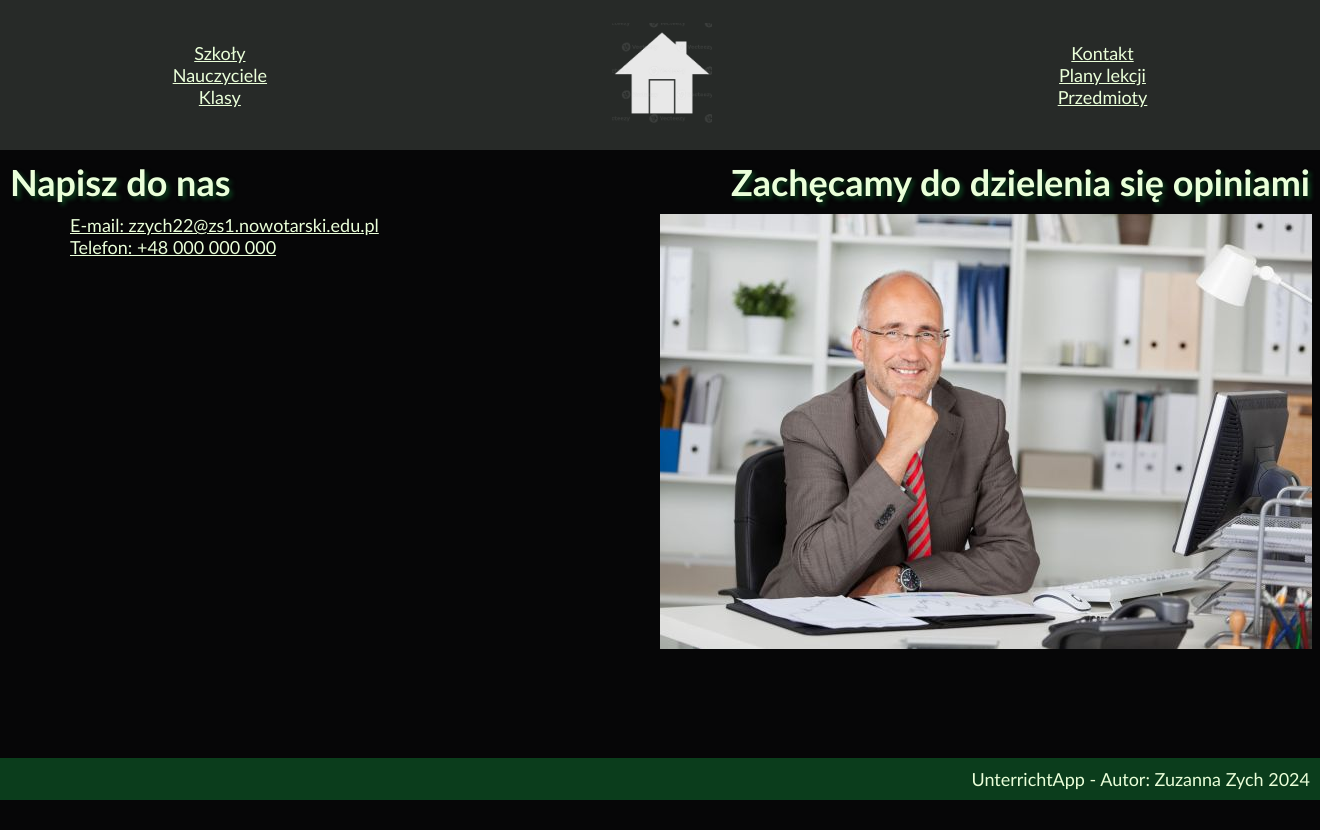
After one commit to Zuzek16/UnterrichtApp, a PHP site: page /proKon/kontakt.php in a window 1320 px wide. The commit adds this page. Run offline with PHP 8.4, Linux system fonts and the light colour scheme; data comes from the database, SQL or seed files in the repository; data that the repository does not hold is empty.

Commit message:
contact page

```diff
--- a/func.php
+++ b/func.php
@@ -17,7 +17,7 @@ function addheader ($includeIndexLink = true) {
           </ul>";
           }
           echo "<ul>
-               <li><a href='chooseEditPlan.php'>Edytuj plan</a></li>
+               <li><a href='kontakt.php'>Kontakt</a></li>
                <li><a href='choosePlan.php'>Plany lekcji</a></li>
                <li><a href='dodPrzed.php'>Przedmioty</a></li>
           </ul>
--- a/getAll.php
+++ b/getAll.php
@@ -147,17 +147,18 @@ function lekcjaInput($licznikLekcji, $dzien, $edit = false, $dane = ""){
       echo '<option value="">Wybierz przedmiot</option>';
       foreach ($przedmiot as $el) {
             if ($edit == true) {
+                  // echo "<script>console.log(".var_dump($dane).")</script>";
                   foreach ($dane as $key => $v) {
                         if ($v['nazwa'] == $el['nazwa'] && $v['nr_lekcji'] == $licznikLekcji && $v['dzienTyg'] == $dzien) {
-                        echo '<option value="'.$el['nazwa'].'" selected>'.$el['nazwa'].'</option>';
 
+                              // echo '<option value="'.$el['nazwa'].'" selected> '.$v['idLekcji'].'</option>';
+
+                        echo '<option value="'.$el['nazwa'].'" selected> '.$el['nazwa'].'</option>';
                         } else if ($v['nr_lekcji'] == $licznikLekcji && $v['dzienTyg'] == $dzien) {
                               echo '<option value="'.$el['nazwa'].'"'.isSelected($przedmiotName, $el['nazwa'], true).'>'.$el['nazwa'].'</option>';//does this work
                         }
                   }
             } else {
-                  //!!put in the other places and we are donegi
-                  //check this file and tworzPlan nad func
                   echo '<option value="'.$el['nazwa'].'" '.isSelected($przedmiotName, $el['nazwa'], true).'>'.$el['nazwa'].'</option>';
             }
       }
--- a/index.php
+++ b/index.php
@@ -7,6 +7,7 @@
      <link rel="stylesheet" href="styl.css">
      <link rel="icon" type="image/x-icon" href="/zdj/UnterrichtAppLOGO.png">
      <!--
+          --add the remember function to the editing of timetable
           --keep value in teacher creation and edit
           get to responsivity
           -jeśli input przedmiot jest pusty to nie dodajemy lekcji
--- /dev/null
+++ b/kontakt.php
@@ -0,0 +1,39 @@
+<!DOCTYPE html>
+<html lang="pl">
+<head>
+     <meta charset="UTF-8">
+     <meta name="viewport" content="width=device-width, initial-scale=1.0">
+     <title>Edycja planu lekcji</title>
+     <link rel="stylesheet" href="styl.css">
+</head>
+<body>
+     <?php
+    include "conn.php";
+    include_once "func.php";
+    include_once "getAll.php";
+    addheader();
+    ?>
+
+<div class="lewy">
+<h2 class="pageFunc">Napisz do nas</h2>
+
+
+<p>
+     <a href="mailto:zzych22@zs1.nowotarski.edu.pl">E-mail: zzych22@zs1.nowotarski.edu.pl</a>
+</p>
+
+<p>
+     <a href="tel:+48 000 000 000">Telefon: +48 000 000 000</a>
+</p>
+
+
+</div>
+<div class="prawy">
+<h2 class="pageFunc">Zachęcamy do dzielenia się opiniami</h2>
+<img src="zdj/dyrektor.jpeg" alt="zdjęcie symboliczne dyrektora szkoły">
+
+</div>
+
+<?php addFooter();?>
+</body>
+</html>
```
Also changed, not shown: editPlan.php (+11 -21 lines), tworzPlan.php (+3 -16 lines), planRender.php (line endings or trailing spaces), zdj/dyrektor.jpeg (added).
